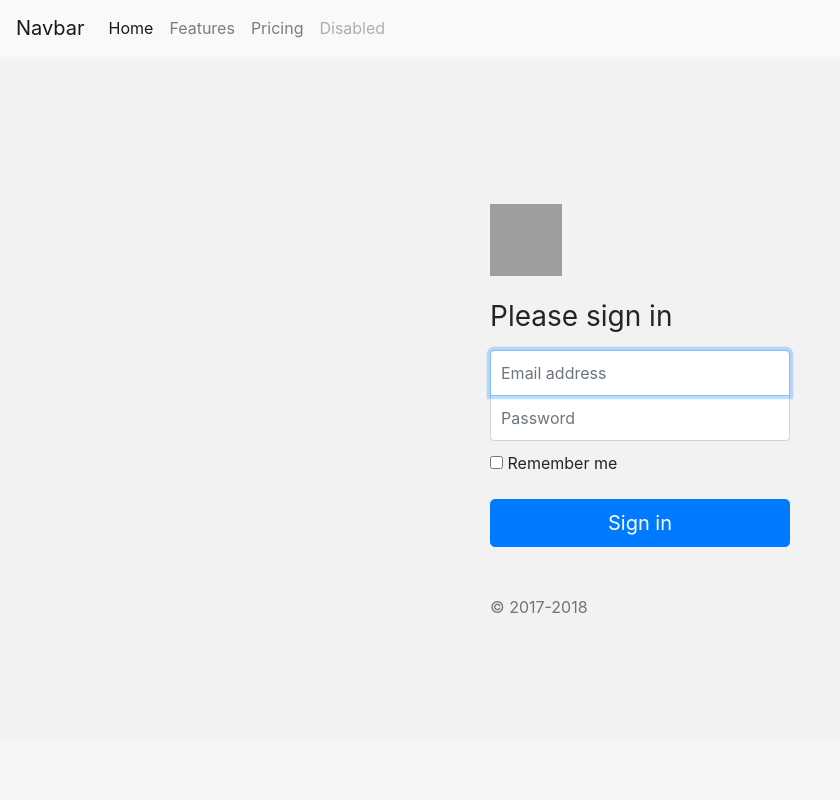
After one commit to court-science/web-platform, a Django app: page /login in a window 1280 px wide. The commit adds this page. Shown: the whole page, without its empty margins (0-840 px from the left). Run offline with Django 3.2, Linux system fonts and the light colour scheme; some libraries are stand-ins or nearby versions; grey boxes are pictures that could not be loaded.

Commit message:
beginning partials

```diff
--- /dev/null
+++ b/django/bootcamp/templates/head-items.html
@@ -0,0 +1,11 @@
+<meta charset="UTF-8">
+<title>Court Science</title>
+{% load static %}
+
+<link href="{% static 'style.css'%}" rel="stylesheet" type="text/css">
+<link rel="stylesheet" href="https://maxcdn.bootstrapcdn.com/bootstrap/4.0.0/css/bootstrap.min.css" integrity="sha384-Gn5384xqQ1aoWXA+058RXPxPg6fy4IWvTNh0E263XmFcJlSAwiGgFAW/dAiS6JXm" crossorigin="anonymous">
+<link rel="icon" type="image/png" href="{% static 'favicon.png'%}">
+
+<script src="https://oss.maxcdn.com/html5shiv/3.7.3/html5shiv.min.js"></script>
+<script src="https://oss.maxcdn.com/respond/1.4.2/respond.min.js"></script>
+<meta name="viewport" content="width=device-width, initial-scale=1.0" />
--- a/django/bootcamp/templates/index-test2.html
+++ /dev/null
@@ -1 +0,0 @@
-<h1>hello world</h1>
--- /dev/null
+++ b/django/bootcamp/templates/login.html
@@ -0,0 +1,44 @@
+<!doctype html>
+<html lang="en">
+  <head>
+  	{% load static %}
+  	{% include 'head-items.html' %}
+    <!-- Custom styles for this template -->
+    <link href="{% static 'signin.css'%}" rel="stylesheet" type="text/css">
+  </head>
+
+  <body >
+<!--   	{% include 'navbar.html' %} -->
+<nav class="navbar navbar-expand-lg navbar-light bg-light fixed-top">
+  <a class="navbar-brand" href="#">Navbar</a>
+  <button class="navbar-toggler" type="button" data-toggle="collapse" data-target="#navbarNavAltMarkup" aria-controls="navbarNavAltMarkup" aria-expanded="false" aria-label="Toggle navigation">
+    <span class="navbar-toggler-icon"></span>
+  </button>
+  <div class="collapse navbar-collapse" id="navbarNavAltMarkup">
+    <div class="navbar-nav">
+      <a class="nav-item nav-link active" href="#">Home <span class="sr-only">(current)</span></a>
+      <a class="nav-item nav-link" href="#">Features</a>
+      <a class="nav-item nav-link" href="#">Pricing</a>
+      <a class="nav-item nav-link disabled" href="#">Disabled</a>
+    </div>
+  </div>
+</nav>
+  	<div class="body-section-top" id="home">
+  		    <form class="form-signin">
+      <img class="mb-4" src="https://getbootstrap.com/assets/brand/bootstrap-solid.svg" alt="" width="72" height="72">
+      <h1 class="h3 mb-3 font-weight-normal">Please sign in</h1>
+      <label for="inputEmail" class="sr-only">Email address</label>
+      <input type="email" id="inputEmail" class="form-control" placeholder="Email address" required autofocus>
+      <label for="inputPassword" class="sr-only">Password</label>
+      <input type="password" id="inputPassword" class="form-control" placeholder="Password" required>
+      <div class="checkbox mb-3">
+        <label>
+          <input type="checkbox" value="remember-me"> Remember me
+        </label>
+      </div>
+      <button class="btn btn-lg btn-primary btn-block" type="submit">Sign in</button>
+      <p class="mt-5 mb-3 text-muted">&copy; 2017-2018</p>
+    </form>
+	</div>
+  </body>
+</html>
--- /dev/null
+++ b/django/bootcamp/templates/navbar.html
@@ -0,0 +1,10 @@
+{% load static %}
+<div class="navigation-bar" style="align-self: baseline;">
+    <ul class="navigation-bar">
+        <li><div class="logo"><img src="{% static 'Nuclear_Court Science Logo.png'%}" style='width: 200px' href="\home#home"></div></li>
+        <li class="navigation-bar-item" style="margin-right: 2%;"><a href="/camp">CAMP</a></li>
+        <li class="navigation-bar-item"><a href="\home#contact">CONTACT</a></li>
+        <li class="navigation-bar-item"><a href="\home#demo">VIZ LAB</a></li>
+        <li class="navigation-bar-item"><a href="\home">HOME</a></li>
+    </ul>
+</div>
--- /dev/null
+++ b/django/bootcamp/templates/static/signin.css
@@ -0,0 +1,49 @@
+html,
+body {
+  height: 100%;
+}
+
+body {
+  display: -ms-flexbox;
+  display: -webkit-box;
+  display: flex;
+  -ms-flex-align: center;
+  -ms-flex-pack: center;
+  -webkit-box-align: center;
+  align-items: center;
+  -webkit-box-pack: center;
+  justify-content: center;
+  padding-top: 40px;
+  padding-bottom: 40px;
+  background-color: #f5f5f5;
+}
+
+.form-signin {
+  width: 100%;
+  max-width: 330px;
+  padding: 15px;
+  margin: 0 auto;
+}
+.form-signin .checkbox {
+  font-weight: 400;
+}
+.form-signin .form-control {
+  position: relative;
+  box-sizing: border-box;
+  height: auto;
+  padding: 10px;
+  font-size: 16px;
+}
+.form-signin .form-control:focus {
+  z-index: 2;
+}
+.form-signin input[type="email"] {
+  margin-bottom: -1px;
+  border-bottom-right-radius: 0;
+  border-bottom-left-radius: 0;
+}
+.form-signin input[type="password"] {
+  margin-bottom: 10px;
+  border-top-left-radius: 0;
+  border-top-right-radius: 0;
+}
--- a/django/bootcamp/urls.py
+++ b/django/bootcamp/urls.py
@@ -1,8 +1,11 @@
 from django.urls import path
 
-from .views import homePageView, HomePageView
+from .views import HomePageView, CampPageView, LoginPageView
 
 urlpatterns = [
     #path('', homePageView, name='home')
-    path('', HomePageView.as_view(), name='home')
+    path('', HomePageView.as_view(), name='index'),
+    path('home', HomePageView.as_view(), name='home'),
+    path('camp', CampPageView.as_view(), name='camp'),
+    path('login', LoginPageView.as_view(), name='login')
 ]
--- a/django/bootcamp/views.py
+++ b/django/bootcamp/views.py
@@ -6,6 +6,8 @@ from django.views.generic import TemplateView
 class HomePageView(TemplateView):
     template_name = 'index.html'
 
+class CampPageView(TemplateView):
+    template_name = 'camp.html'
 
-def homePageView(request):
-    return HttpResponse('Hello, World!')
+class LoginPageView(TemplateView):
+    template_name = 'login.html'
```
Also changed, not shown: django/bootcamp/templates/camp.html (+11 -10 lines), django/bootcamp/templates/index.html (+6 -11 lines).
